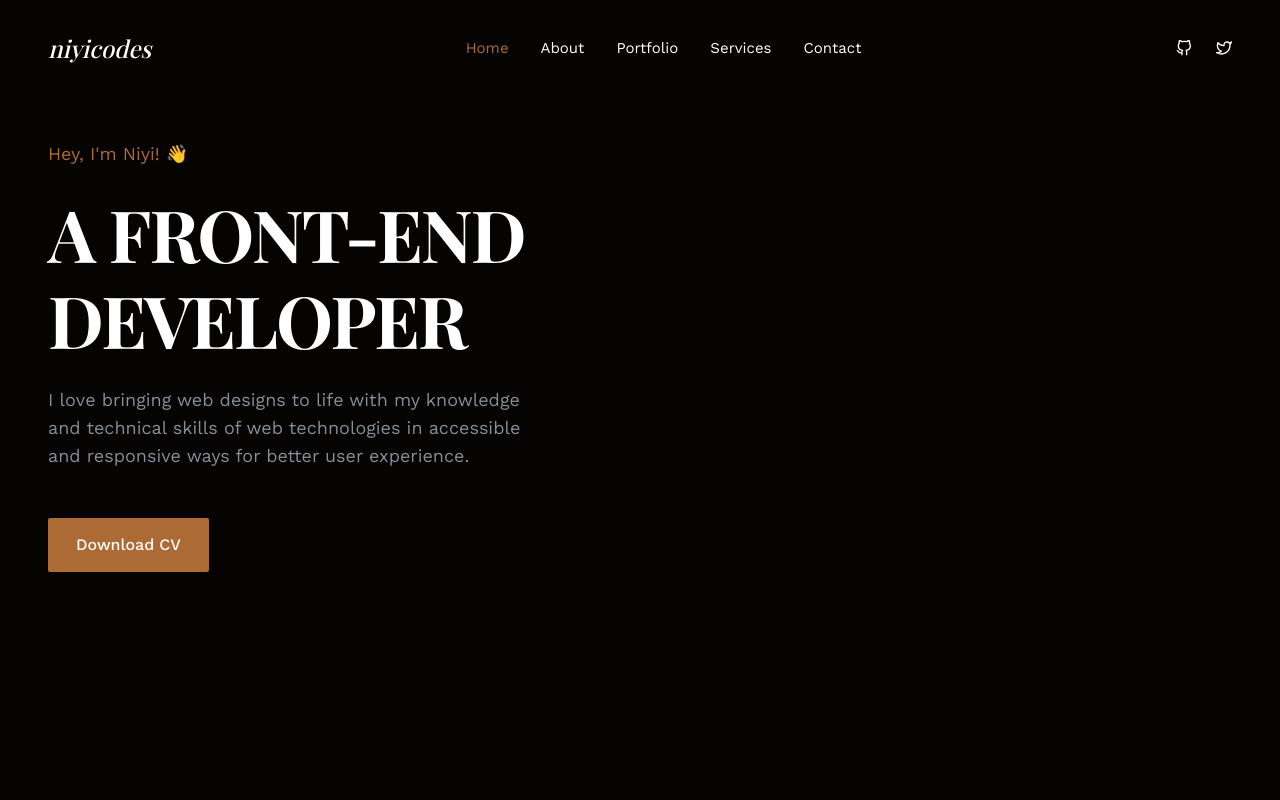
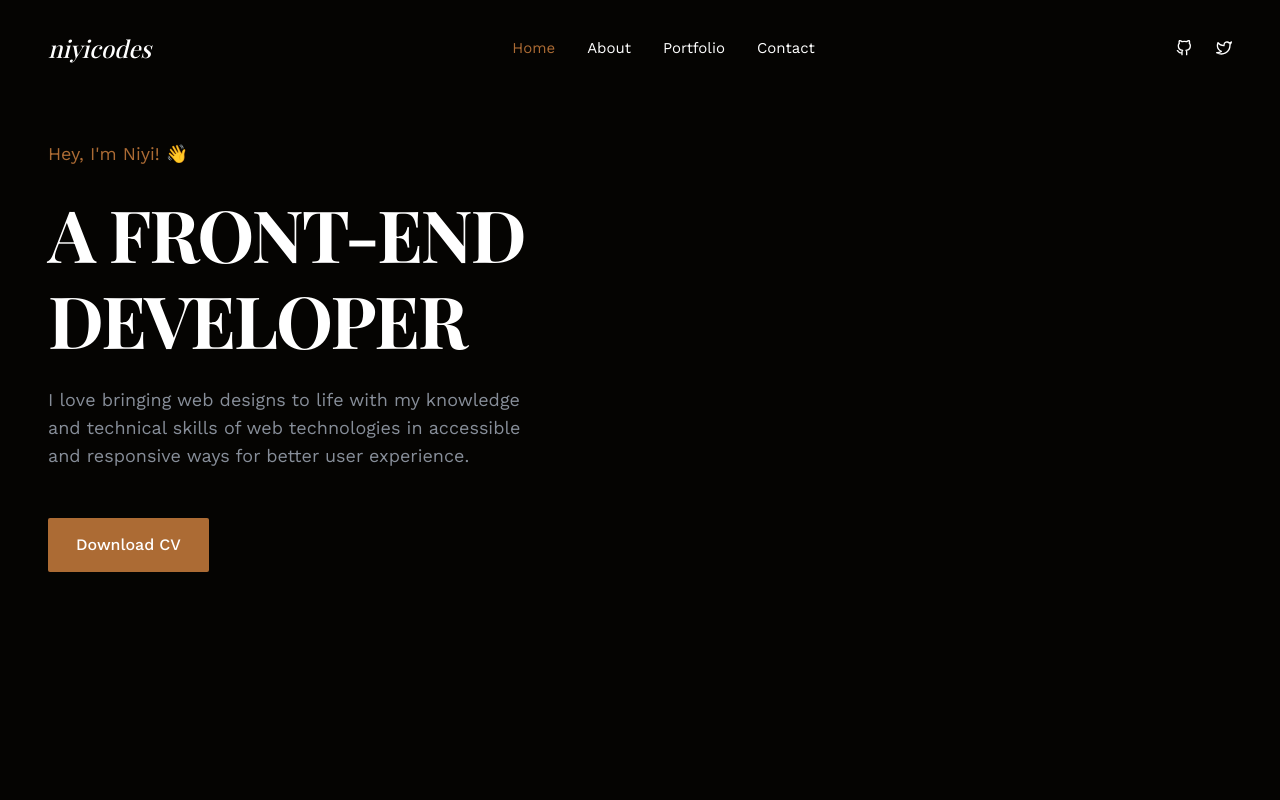
Before and after one commit to niyicodes/MyPortfolio, a React (Vite) app: page / in a window 1280 px wide. Shown: the top 800 px of the page. Built offline with nearby package versions, Linux system fonts and the light colour scheme; a web font is replaced by a local one.

Commit message:
done....for now

```diff
--- a/src/data.js
+++ b/src/data.js
@@ -34,10 +34,6 @@ export const navigation = [
  {
   name: "portfolio",
   href: "portfolio",
- },
- {
-  name: "services",
-  href: "services",
  },
  {
   name: "contact",
```
